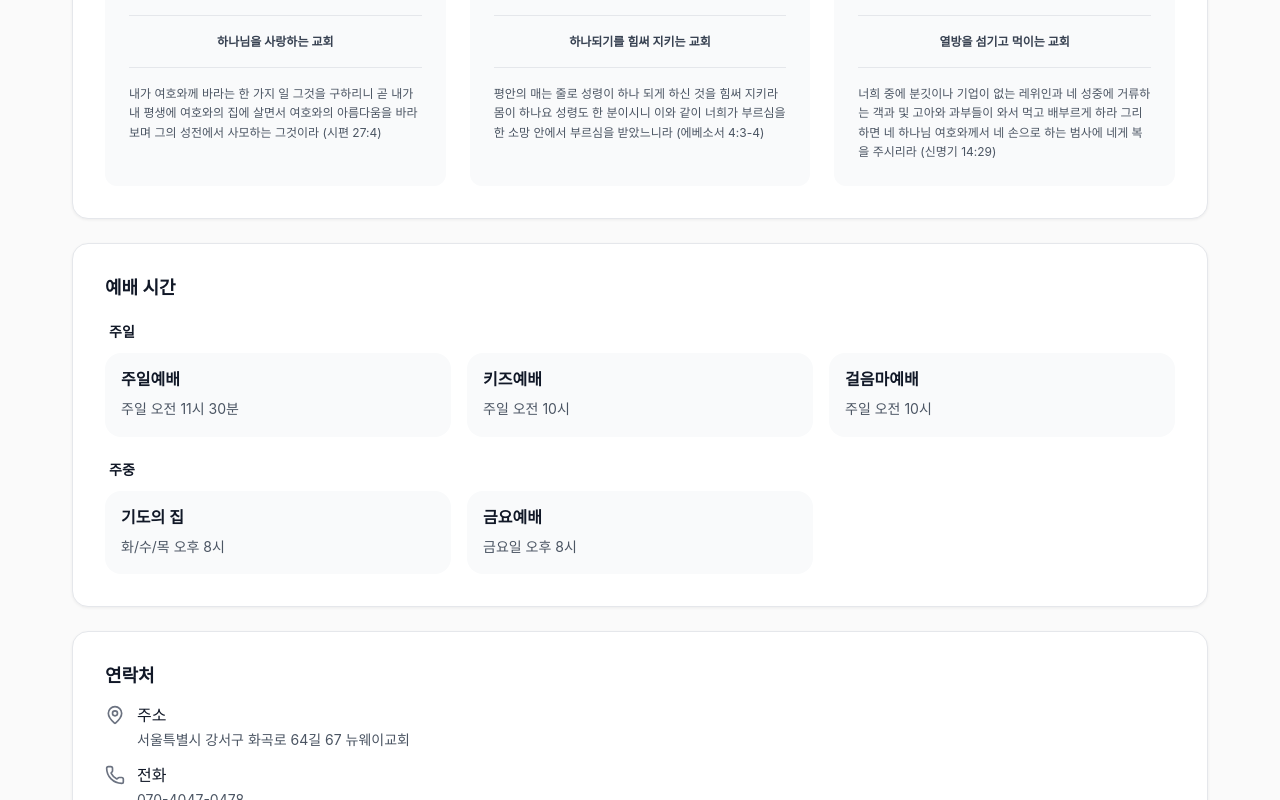
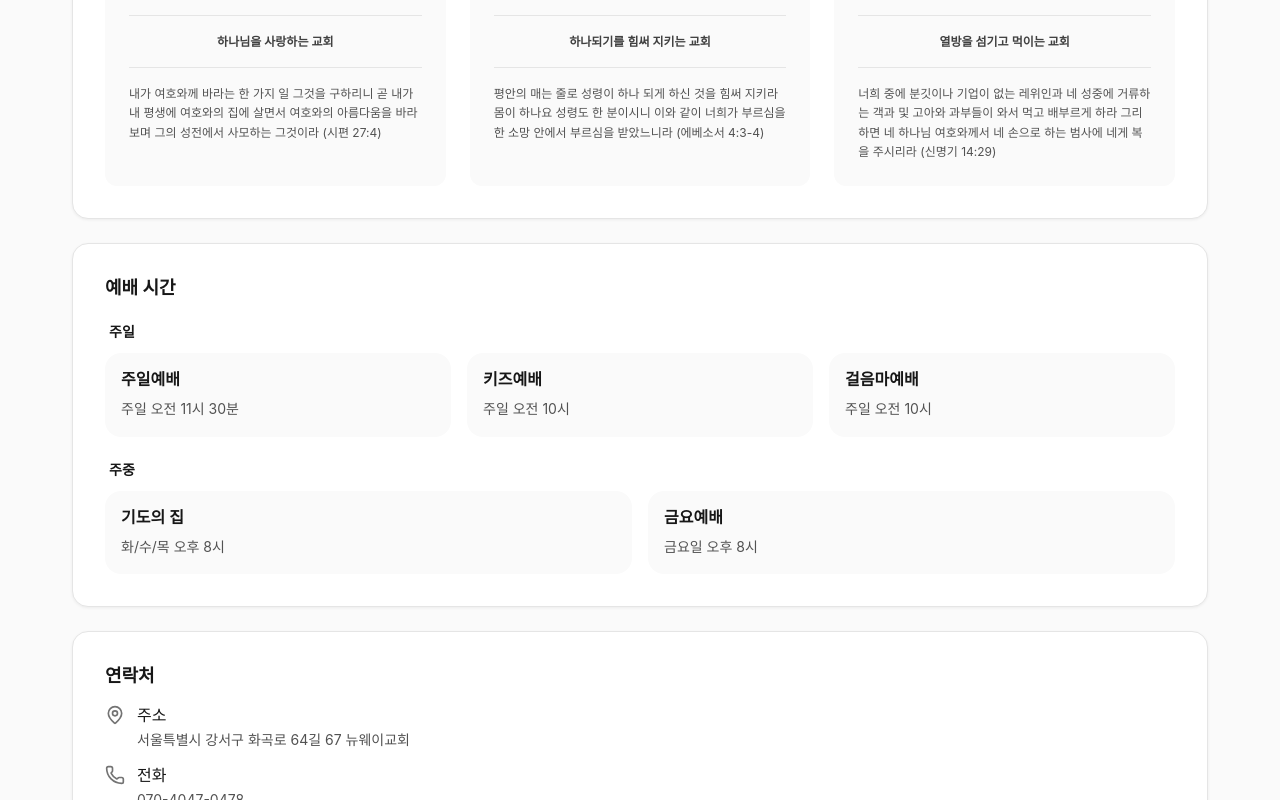
Before and after one commit to yjineey/newway-mission, a React (Vite) app: page /newway-mission/church-info in a window 1280 px wide. Shown: the part 718-1518 px from the top of the page. Built offline with nearby package versions, Linux system fonts and the light colour scheme; no server answers; a web font is replaced by a local one.

Commit message:
fix: Open Graph 메타 태그 수정 및 404.html 추가

```diff
--- a/index.html
+++ b/index.html
@@ -6,30 +6,31 @@
     <meta name="viewport" content="width=device-width, initial-scale=1.0" />
 
     <!-- 기본 메타 정보 -->
-    <meta
-      name="description"
-      content="뉴웨이교회 2025 단기선교 준비와 훈련 가이드."
-    />
+    <meta name="description" content="뉴웨이교회 단기선교 준비와 훈련 가이드" />
     <meta name="keywords" content="뉴웨이교회, 단기선교, 선교스쿨" />
     <meta name="author" content="뉴웨이교회" />
     <title>뉴웨이교회 선교스쿨</title>
 
     <!-- Open Graph (카카오톡 공유) -->
     <meta property="og:type" content="website" />
+    <meta property="og:locale" content="ko_KR" />
     <meta property="og:site_name" content="뉴웨이교회 선교스쿨" />
     <meta property="og:title" content="뉴웨이교회 선교스쿨" />
-    <meta property="og:description" content="단기선교 준비와 훈련 가이드." />
-    <meta property="og:image" content="/logo/newway-logo.png" />
+    <meta
+      property="og:description"
+      content="뉴웨이교회 단기선교 준비와 훈련 가이드"
+    />
+    <!-- <meta
+      property="og:image"
+      content="https://yjineey.github.io/newway-mission/logo/newway-logo.png"
+    />
+    <meta property="og:image:width" content="1200" />
+    <meta property="og:image:height" content="630" />
+    <meta property="og:image:type" content="image/png" /> -->
     <meta
       property="og:url"
       content="https://yjineey.github.io/newway-mission/"
     />
-
-    <!-- 트위터 카드 -->
-    <meta name="twitter:card" content="summary" />
-    <meta name="twitter:title" content="뉴웨이교회 선교스쿨" />
-    <meta name="twitter:description" content="단기선교 준비와 훈련 가이드" />
-    <meta name="twitter:image" content="/logo/newway-logo.png" />
 
     <!-- Pretendard 폰트 -->
     <link
--- a/src/components/layout/Footer.jsx
+++ b/src/components/layout/Footer.jsx
@@ -30,9 +30,9 @@ function Footer() {
             <Link
               key={item.path}
               to={item.path}
-              className={`flex flex-col items-center justify-center gap-1 px-3 py-2 rounded-lg transition-all ${
+              className={`flex flex-col items-center justify-center gap-1 px-3 py-2 rounded-lg ${
                 isActive
-                  ? 'text-primary-600 dark:text-primary-400'
+                  ? 'text-gray-900 dark:text-white'
                   : 'text-gray-600 dark:text-gray-400'
               }`}
             >
--- a/src/pages/ChurchInfo.jsx
+++ b/src/pages/ChurchInfo.jsx
@@ -44,7 +44,7 @@ function ChurchInfo() {
           <h2 className="text-lg font-bold text-gray-900 dark:text-white mb-6">
             뉴웨이 핵심 가치
           </h2>
-          <div className="grid grid-cols-3 gap-6">
+          <div className="grid grid-cols-1 md:grid-cols-3 gap-6">
             {/* LOVING GOD */}
             <div className="p-6 bg-gray-50 dark:bg-[#2d2d2d] rounded-xl">
               <div className="text-center mb-4">
@@ -131,7 +131,7 @@ function ChurchInfo() {
             <h3 className="text-sm font-bold text-gray-900 dark:text-white mb-3 px-1">
               주일
             </h3>
-            <div className="grid grid-cols-3 gap-4">
+            <div className="grid grid-cols-1 md:grid-cols-3 gap-4">
               <div className="p-4 bg-gray-50 dark:bg-[#2d2d2d] rounded-lg">
                 <h4 className="font-semibold text-gray-900 dark:text-white mb-2">
                   주일예배
@@ -164,7 +164,7 @@ function ChurchInfo() {
             <h3 className="text-sm font-bold text-gray-900 dark:text-white mb-3 px-1">
               주중
             </h3>
-            <div className="grid grid-cols-3 gap-4">
+            <div className="grid grid-cols-1 md:grid-cols-2 gap-4">
               <div className="p-4 bg-gray-50 dark:bg-[#2d2d2d] rounded-lg">
                 <h4 className="font-semibold text-gray-900 dark:text-white mb-2">
                   기도의 집
@@ -180,9 +180,6 @@ function ChurchInfo() {
                 <p className="text-sm text-gray-600 dark:text-gray-400">
                   금요일 오후 8시
                 </p>
-              </div>
-              <div className="p-4 bg-gray-50 dark:bg-[#2d2d2d] rounded-lg opacity-0 pointer-events-none">
-                {/* 빈칸 */}
               </div>
             </div>
           </div>
--- a/src/pages/DepartureCheck.jsx
+++ b/src/pages/DepartureCheck.jsx
@@ -2,7 +2,7 @@ import PageLayout from '../components/layout/PageLayout'
 
 function DepartureCheck() {
   return (
-    <PageLayout title="출발체크" showTeamTabs={true}>
+    <PageLayout title="출발체크" showTeamTabs={false}>
       <div className="bg-white dark:bg-[#252525] rounded-2xl shadow-soft border border-gray-200 dark:border-[#333333] p-6 md:p-8">
         <h2 className="text-xl font-bold text-gray-900 dark:text-white mb-6">
           출발 전 준비사항
--- a/src/pages/FieldCheck.jsx
+++ b/src/pages/FieldCheck.jsx
@@ -2,7 +2,7 @@ import PageLayout from '../components/layout/PageLayout'
 
 function FieldCheck() {
   return (
-    <PageLayout title="현지체크" showTeamTabs={true}>
+    <PageLayout title="현지체크" showTeamTabs={false}>
       <div className="space-y-6">
         {/* 출발 후 - 입/출국 주의사항 */}
         <div className="bg-white dark:bg-[#252525] rounded-2xl shadow-soft border border-gray-200 dark:border-[#333333] p-6 md:p-8">
--- a/src/pages/Missions.jsx
+++ b/src/pages/Missions.jsx
@@ -112,7 +112,7 @@ function Missions() {
   ]
 
   return (
-    <PageLayout title="팀미션" showTeamTabs={true}>
+    <PageLayout title="팀미션" showTeamTabs={false}>
       <div className="bg-white dark:bg-[#252525] rounded-2xl shadow-soft border border-gray-200 dark:border-[#333333] p-6 md:p-8">
         <h2 className="text-xl font-bold text-gray-900 dark:text-white mb-6">
           팀 미션 (WEEK 1-6)
--- a/tailwind.config.js
+++ b/tailwind.config.js
@@ -20,6 +20,20 @@ export default {
           700: '#0a0a0a',
           800: '#050505',
           900: '#000000',
+        },
+        // 순수한 중성 그레이 (파란 기 제거 - ChatGPT 스타일)
+        gray: {
+          50: '#fafafa',
+          100: '#f5f5f5',
+          200: '#e5e5e5',
+          300: '#d4d4d4',
+          400: '#a3a3a3',
+          500: '#737373',
+          600: '#525252',
+          700: '#404040',
+          800: '#262626',
+          900: '#171717',
+          950: '#0a0a0a',
         },
       },
       fontFamily: {
```
Also changed, not shown: public/404.html (added, +29 -0 lines), public/logo/nw-logo.png (added).
